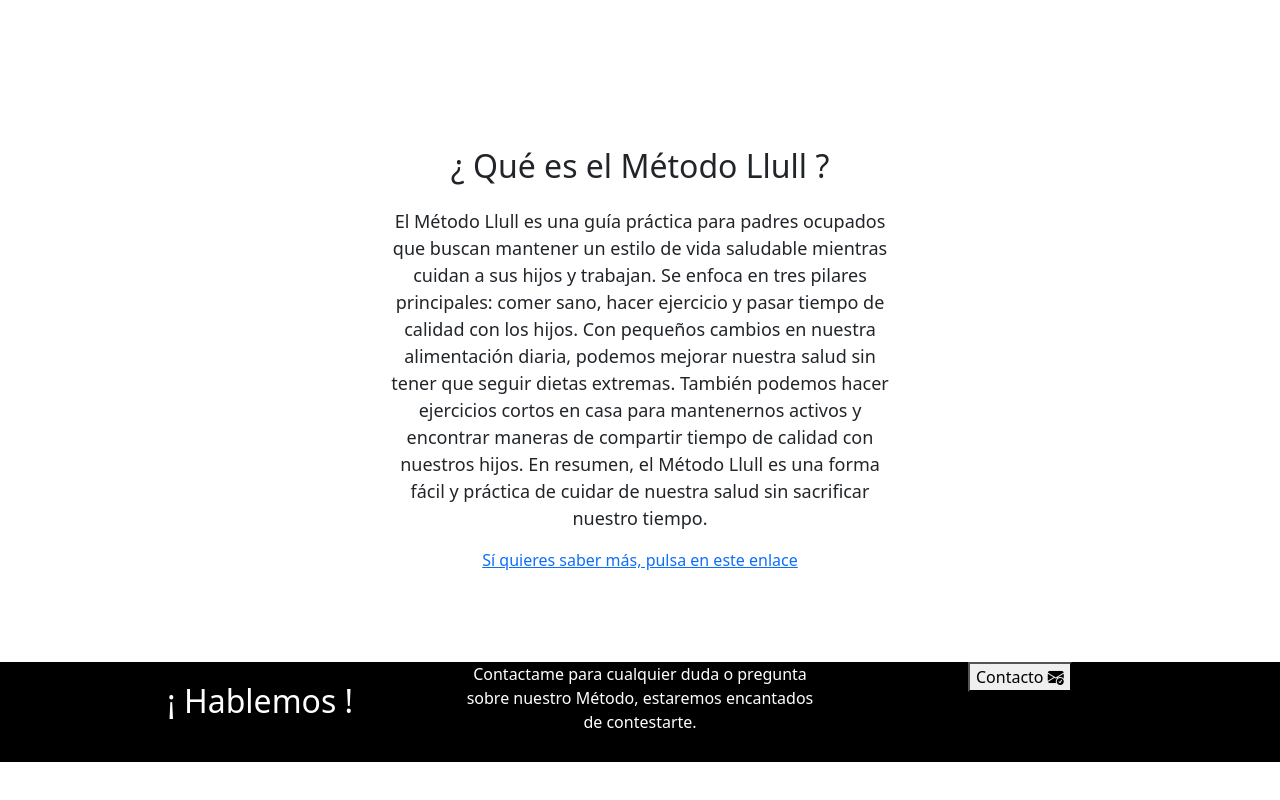
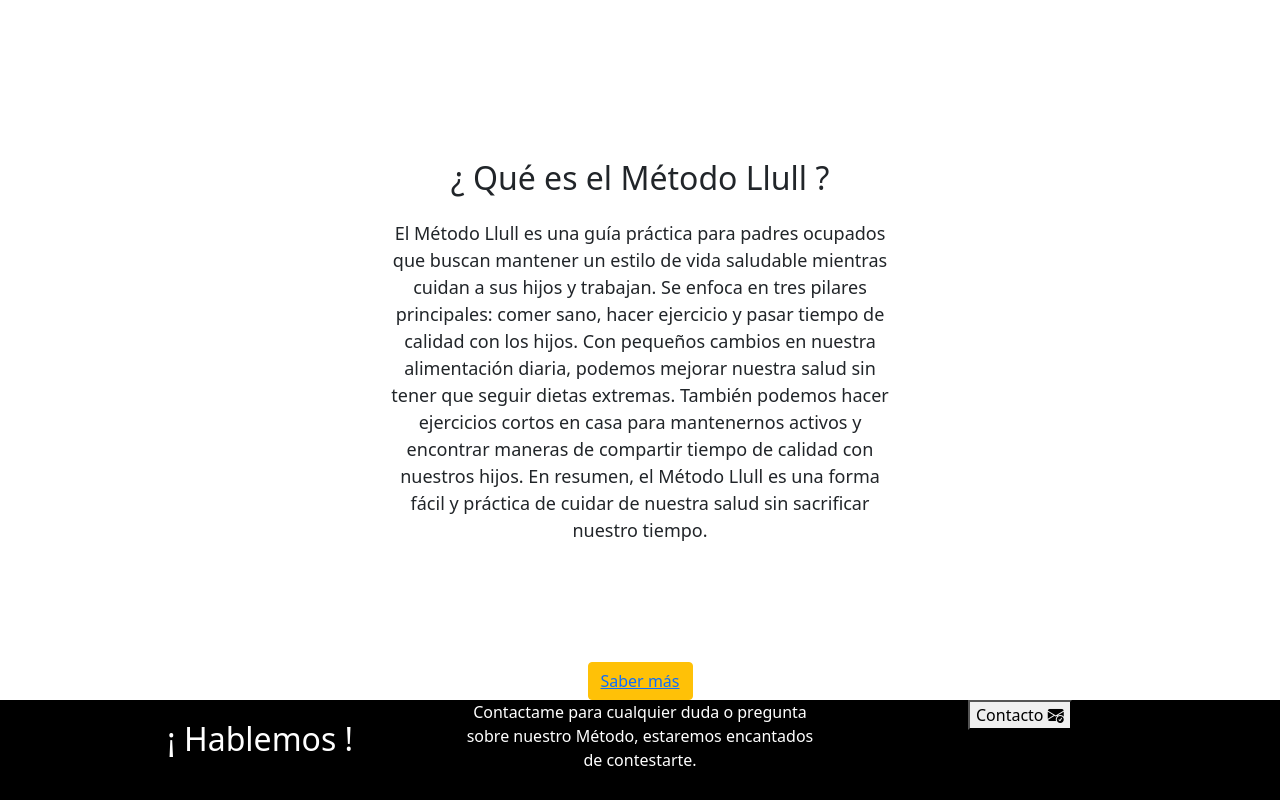
Before and after one commit to edullull/Mllull2, a website: page index.html in a window 1280 px wide. Shown: the part 1161-1961 px from the top of the page. Before the commit the page ends 1923 px from the top, so only its background shows below. Drawn offline with nearby package versions, Linux system fonts and the light colour scheme.

Commit message:
new bottom

```diff
--- a/index.html
+++ b/index.html
@@ -42,6 +42,9 @@
               </li>
               <li class="nav-item ">
                 <a class="nav-link" href="#">Contacto</a>
+              </li>
+              <li class="nav-item ">
+                <a class="nav-link" href="#">Dudas</a>
               </li>
 
                 <ul class="dropdown-menu" aria-labelledby="navbarDropdown">
@@ -91,10 +94,13 @@
           Con pequeños cambios en nuestra alimentación diaria, podemos mejorar nuestra salud sin tener que seguir dietas extremas. También podemos hacer ejercicios cortos en casa para mantenernos activos y encontrar maneras de compartir tiempo de calidad con nuestros hijos.
            En resumen, el Método Llull es una forma fácil y práctica de cuidar de nuestra salud sin sacrificar nuestro tiempo.
         </p>
-        <a href="descriptionMethod.html">Sí quieres saber más, pulsa en este enlace</a>
       </div>
     </section>
-
+    <section>
+      <div class="btn-group" role="group" aria-label="Basic mixed styles example">
+        <button type="button" class="btn btn-warning"><a href="descriptionMethod.html">Saber más</a></button>
+      </div>
+    </section>
 
 
     <!--<section class="contacto seccion-oscura">
```
